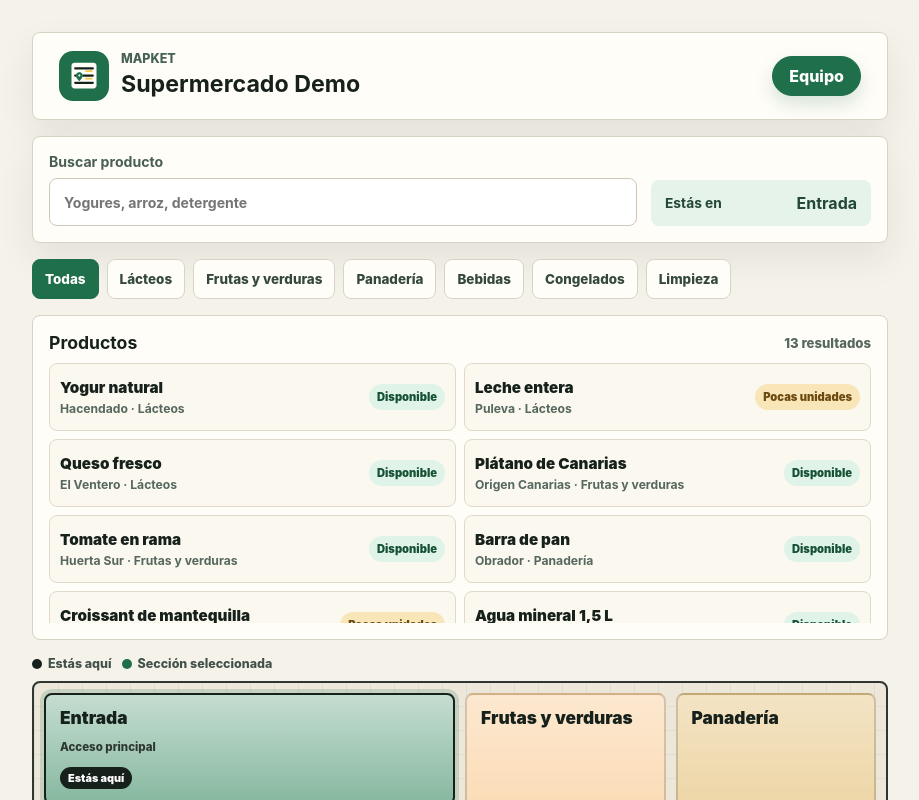
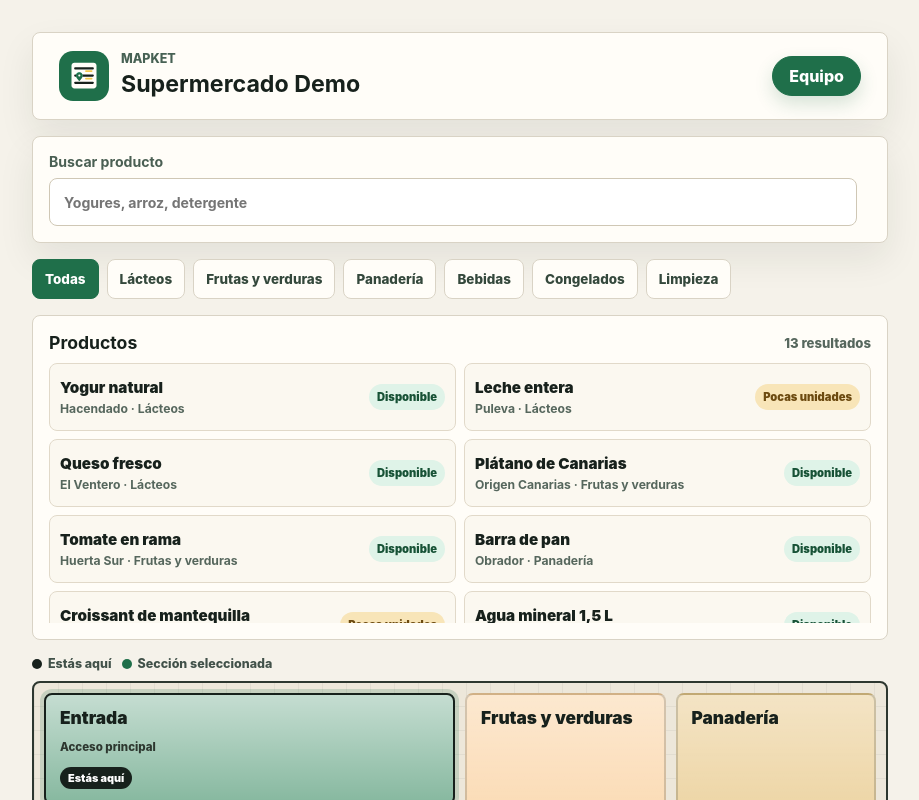
Before and after one commit to CarlosMirandaHuerta/Mapket-TFG-DAW, a Vue app: page /s/1 in a window 1280 px wide. Shown: the top 800 px of the page, without its empty margins (180-1099 px from the left). Built offline with nearby package versions, Linux system fonts and the light colour scheme; no server answers; the database is empty.

Commit message:
Elimina indicador de ubicación actual

```diff
--- a/src/views/ClienteMapaView.vue
+++ b/src/views/ClienteMapaView.vue
@@ -82,10 +82,6 @@ watch(codigoSeccionActual, () => {
   codigoSeccionSeleccionada.value = seccionActual.value.codigo
 })
 
-const totalCategories = computed(() => {
-  return secciones.value.reduce((total, seccion) => total + seccion.categorias.length, 0)
-})
-
 const categorias = computed(() => {
   return ['Todas', ...new Set(productos.value.map((producto) => producto.categoria))]
 })
@@ -142,11 +138,6 @@ const seleccionarCategoria = (categoria) => {
         <span>Buscar producto</span>
         <input v-model="search" type="search" placeholder="Yogures, arroz, detergente" />
       </label>
-
-      <div class="ubicacion-chip">
-        <span>Estás en&nbsp;</span>
-        <strong>{{ seccionActual.etiqueta }}</strong>
-      </div>
     </section>
 
     <section class="filtro-categorias" aria-label="Filtros por categoría">
```
